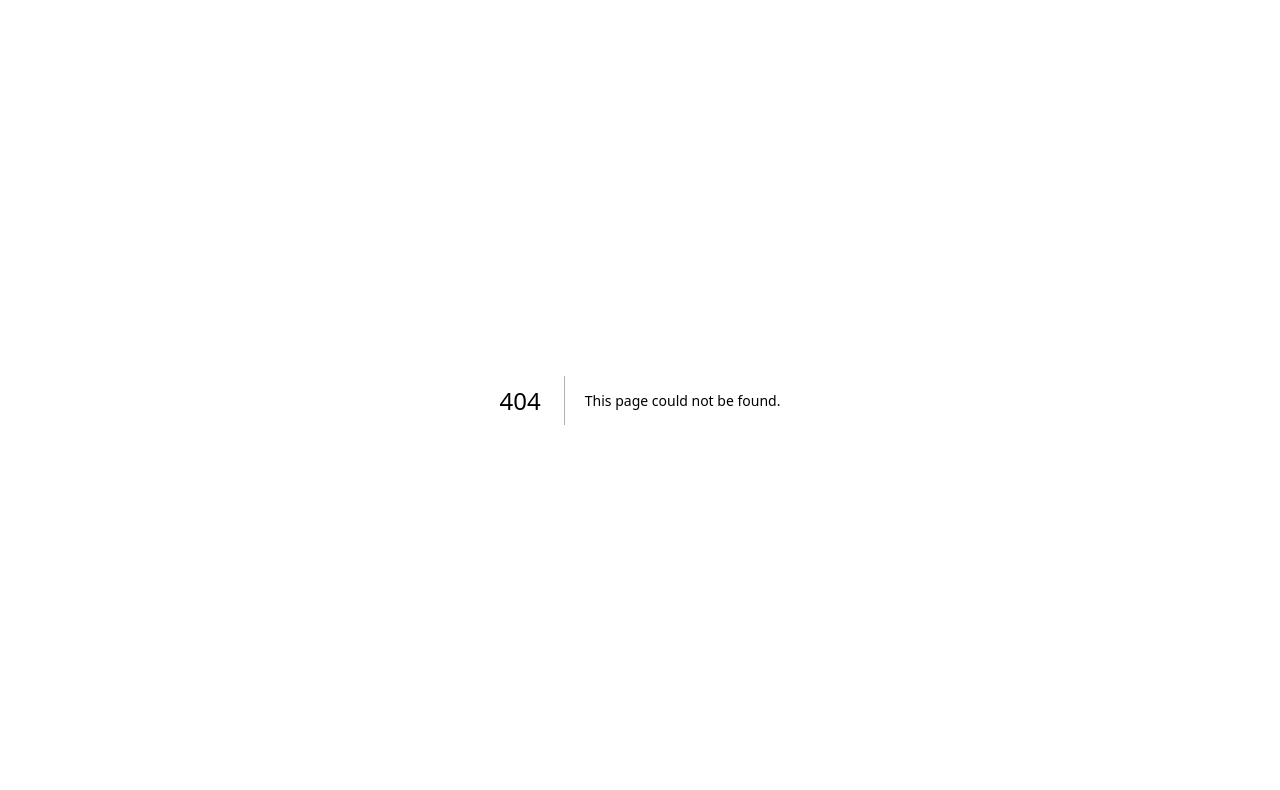
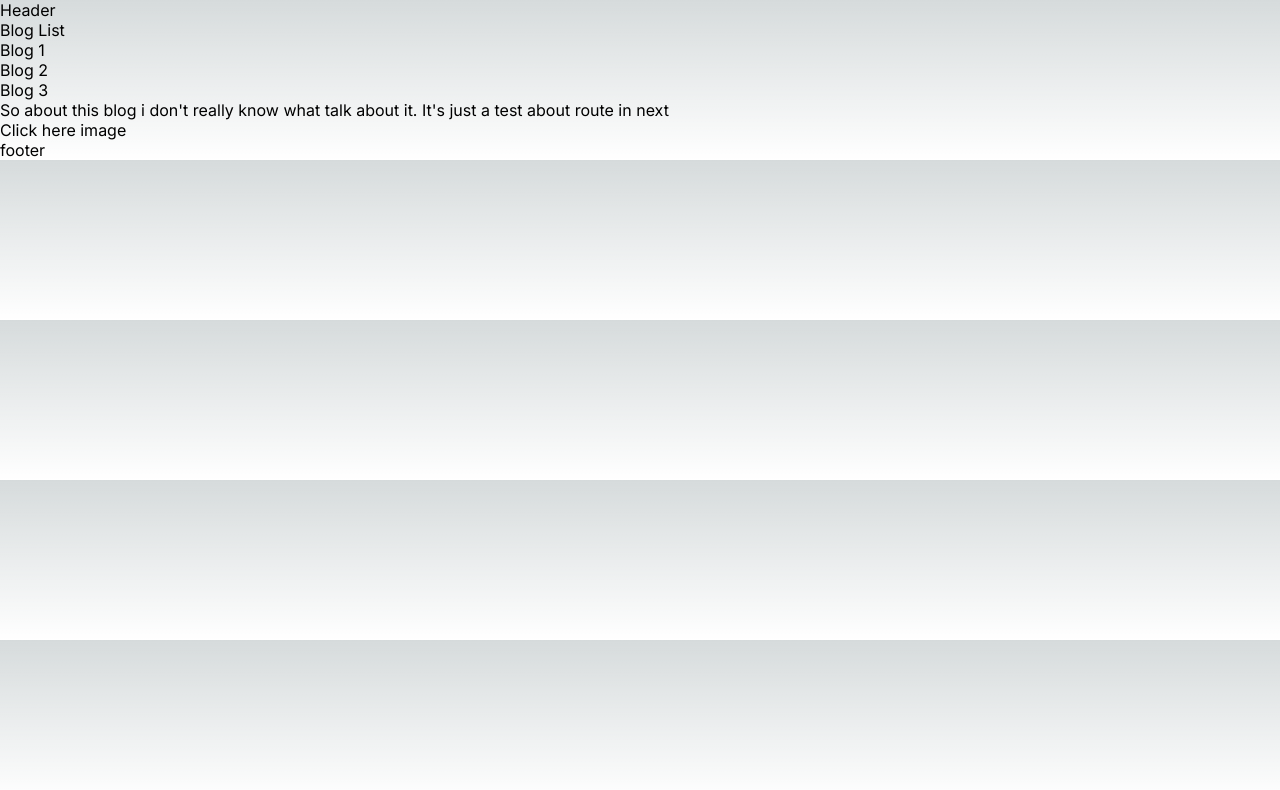
Before and after one commit to FanomezanaNat/nextJs-route-test, a Next.js app: page /blog/1 in a window 1280 px wide. Before the commit this address had no page. Shown: the top 790 px of the page. Built offline with nearby package versions, Linux system fonts and the light colour scheme.

Commit message:
feat: add blog page

```diff
--- /dev/null
+++ b/app/blog/[id]/layout.tsx
@@ -0,0 +1,29 @@
+import type { Metadata } from "next";
+import { Inter } from "next/font/google";
+import  styles  from "@/app/page.module.css";
+import Footer from "@/components/Footer";
+import Header from "@/components/Header";
+import BlogList from "@/components/BlogList";
+const inter = Inter({ subsets: ["latin"] });
+
+export const metadata: Metadata = {
+  title: "Create Next App",
+  description: "Generated by create next app",
+};
+
+export default function RootLayout({
+  children,
+}: Readonly<{
+  children: React.ReactNode;
+}>) {
+  return (
+    <html lang="en">
+      <body className={inter.className}>
+        <Header className={styles.header}/>
+        <BlogList className={styles.sidebar}/>
+        {children}
+        <Footer className={styles.footer}/>
+      </body>
+    </html>
+  );
+}
--- /dev/null
+++ b/app/blog/[id]/page.tsx
@@ -0,0 +1,15 @@
+"use client"
+import React from 'react';
+import styles from '@/app/page.module.css';
+import { usePathname } from 'next/navigation';
+import Link from 'next/link';
+
+export default function Blog() {
+  const path=usePathname();
+  return (
+    <div className={styles.body}>
+      <p>So about this blog i don't really know what talk about it. It's just a test about route in next </p>
+      <Link href={`${path}/image`}> Click here  image</Link>
+    </div>
+  );
+}
```
Also changed, not shown: app/blog/[id]/image/page.tsx (added, +11 -0 lines).
